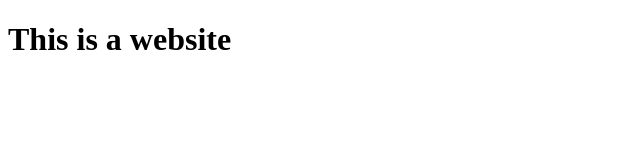
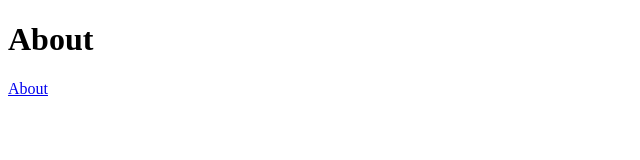
Before and after one commit to awilding09/awiding09.github.io, a plain HTML site: page index.html in a window 1280 px wide. Shown: the whole page, without its empty margins (0-640 px from the left). Drawn offline with Linux system fonts and the light colour scheme.

Commit message:
Update index.html

```diff
--- a/index.html
+++ b/index.html
@@ -5,6 +5,7 @@
   </head>
 
   <body>
-    <h1>This is a website</h1>
+    <h1>About</h1>
+    <a href="about.html">About</a>
   </body>
 </html>
```
